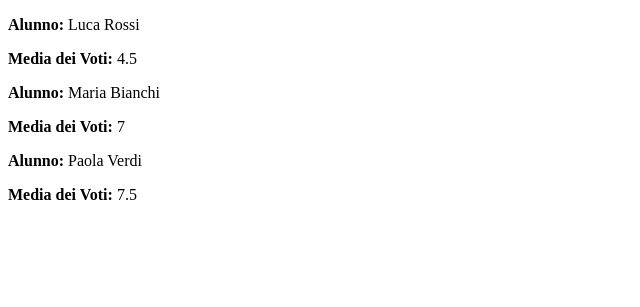
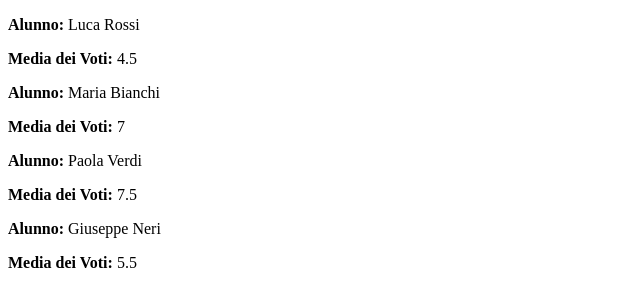
Before and after one commit to IonCatana/php-snacks-b1, a PHP site: page / in a window 1280 px wide. Shown: the top 307 px of the page, without its empty margins (0-640 px from the left). Run offline with PHP 8.4, Linux system fonts and the light colour scheme.

Commit message:
Snack 7 finito

```diff
--- a/Snack 7/index.php
+++ b/Snack 7/index.php
@@ -17,6 +17,11 @@ $students = [
     'nome' => 'Paola',
     'cognome' => 'Verdi',
     'voti' => [7, 10, 5, 8, 9, 6]
+  ],
+  [
+    'nome' => 'Giuseppe',
+    'cognome' => 'Neri',
+    'voti' => [4, 5, 8, 2, 6, 8]
   ]
 ];
 
```
